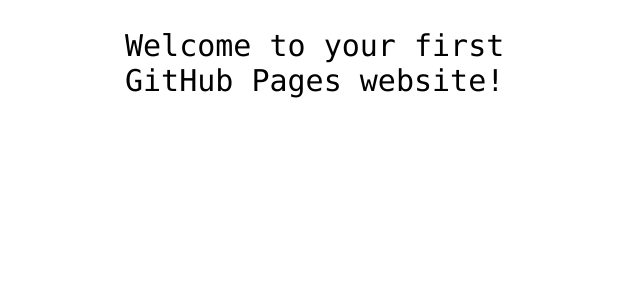
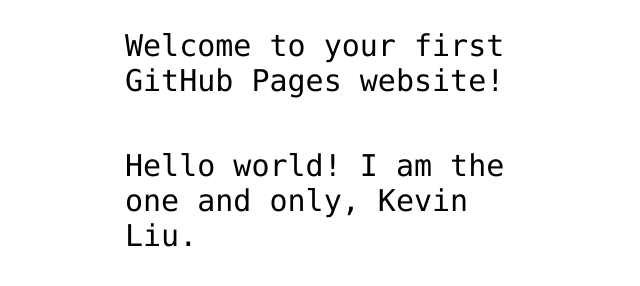
Before and after one commit to kevin-liu-tech/hello-world, a plain HTML site: page index.html in a window 1280 px wide. Shown: the part 360-646 px from the top of the page, without its empty margins (315-955 px from the left). Drawn offline with Linux system fonts and the light colour scheme.

Commit message:
Update index.html

```diff
--- a/index.html
+++ b/index.html
@@ -13,6 +13,7 @@
 
 <!-- Change this code here by copy and pasting your template on line 15 -->
 <p>Welcome to your first GitHub Pages website!</p>
+  <p>Hello world! I am the one and only, Kevin Liu.</p>
 
 </body>
 </html>
```
